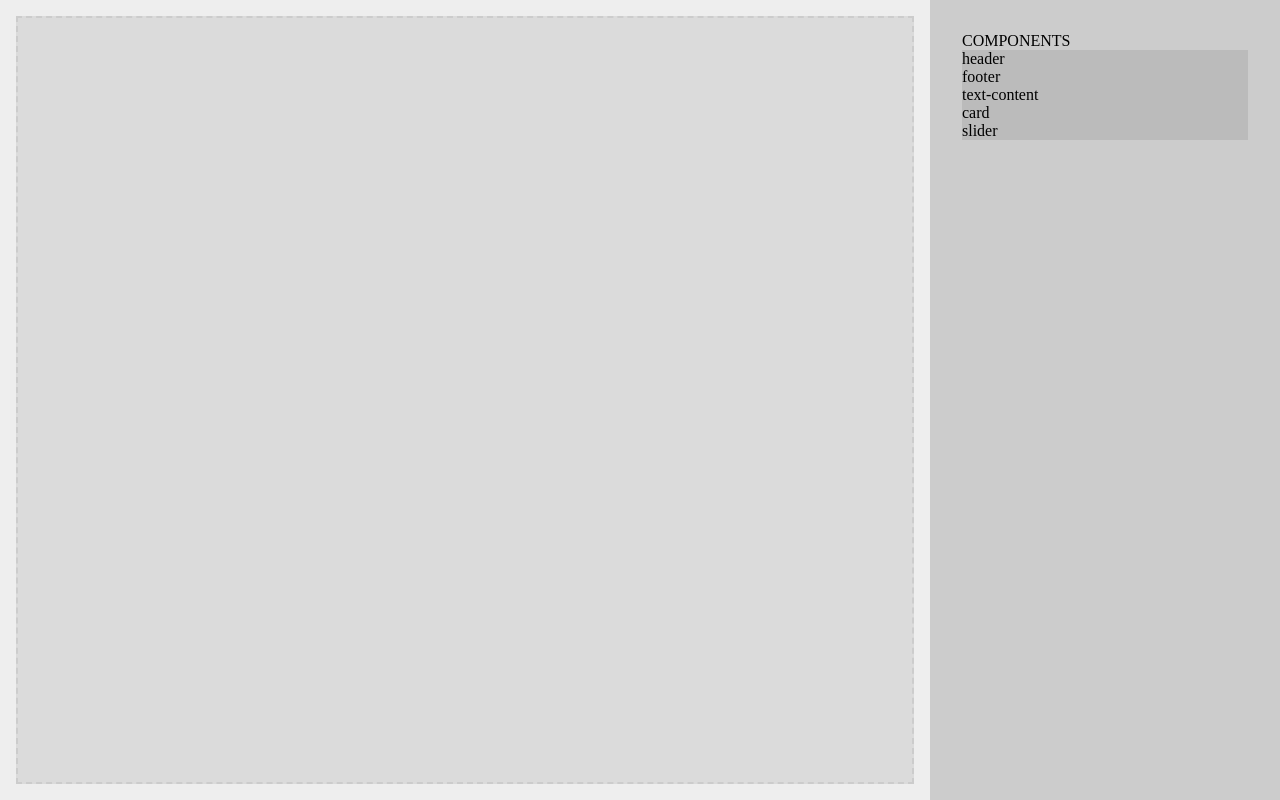
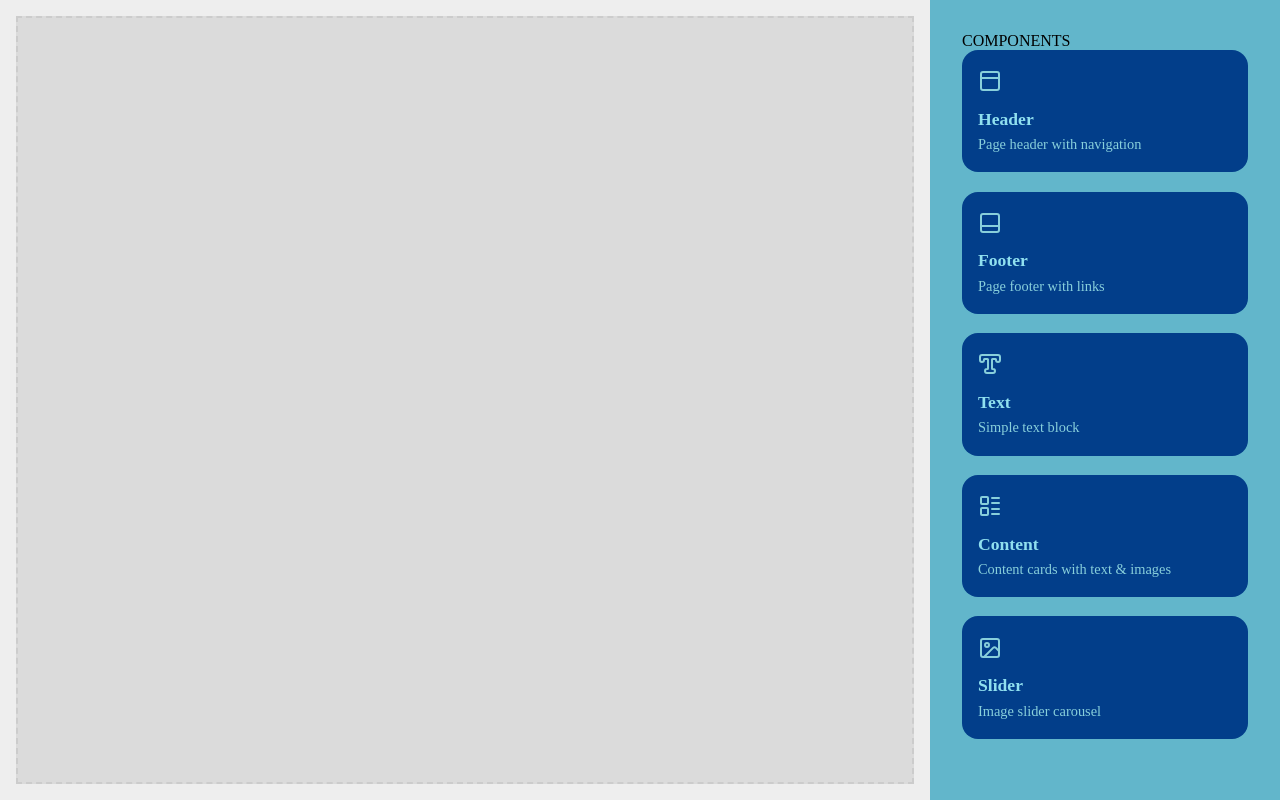
Before and after one commit to aliihsansenel/ist-care-case, a React (Vite) app: page / in a window 1280 px wide. Built offline with nearby package versions, Linux system fonts and the light colour scheme.

Commit message:
sidebar styling

```diff
--- a/package.json
+++ b/package.json
@@ -10,6 +10,7 @@
     "preview": "vite preview"
   },
   "dependencies": {
+    "lucide-react": "^0.556.0",
     "react": "^19.2.0",
     "react-contenteditable": "^3.3.7",
     "react-dom": "^19.2.0"
--- a/src/components/ComponentSelector.tsx
+++ b/src/components/ComponentSelector.tsx
@@ -17,7 +17,7 @@ const ComponentSelector = ({
 }: ElementData): React.ReactElement => {
   switch (type) {
     case "header":
-      return <Header key={id} elementId={id} />;
+      return <Header key={id} elementId={id} zIndex={zIndex} />;
     case "footer":
       return <Footer key={id} elementId={id} />;
     case "text-content":
@@ -29,7 +29,9 @@ const ComponentSelector = ({
     case "slider":
       return <Slider key={id} elementId={id} />;
     default:
-      return <Header elementId={id} />;
+      return (
+        <Card key={id} elementId={id} left={left} top={top} zIndex={zIndex} />
+      );
   }
 };
 
--- a/src/components/Draggable.tsx
+++ b/src/components/Draggable.tsx
@@ -1,9 +1,52 @@
+import { useRef } from "react";
+
+import {
+  Image,
+  LayoutList,
+  PanelBottom,
+  PanelTop,
+  TypeOutline,
+} from "lucide-react";
+
+import type { DraggableItemInfo, DraggableType } from "./types";
 import { overlapDetector } from "../utils/overlapDetector";
 
-const DraggableItem = ({ type }: { type: string }) => {
+const DraggableItems: Record<DraggableType, DraggableItemInfo> = {
+  header: {
+    icon: PanelTop,
+    title: "Header",
+    description: "Page header with navigation",
+  },
+  footer: {
+    icon: PanelBottom,
+    title: "Footer",
+    description: "Page footer with links",
+  },
+  "text-content": {
+    icon: TypeOutline,
+    title: "Text",
+    description: "Simple text block",
+  },
+  card: {
+    icon: LayoutList,
+    title: "Content",
+    description: "Content cards with text & images",
+  },
+  slider: {
+    icon: Image,
+    title: "Slider",
+    description: "Image slider carousel",
+  },
+};
+
+const DraggableItem = ({ type }: { type: DraggableType }) => {
+  const elementRef = useRef<HTMLDivElement | null>(null);
+  const item = DraggableItems[type];
+
   const handleDragStart = (e: React.DragEvent) => {
     e.dataTransfer.setData("elementData", JSON.stringify({ type }));
     document.body.classList.add("is-dragging");
+    elementRef.current?.classList.add("is-dragging");
 
     const preview = document.getElementById("preview") as HTMLElement | null;
     if (preview) {
@@ -13,6 +56,7 @@ const DraggableItem = ({ type }: { type: string }) => {
 
   const handleDragEnd = () => {
     document.body.classList.remove("is-dragging");
+    elementRef.current?.classList.remove("is-dragging");
     overlapDetector.end();
   };
 
@@ -22,16 +66,18 @@ const DraggableItem = ({ type }: { type: string }) => {
 
   return (
     <div
+      ref={elementRef}
       className="draggable-item"
       draggable={true}
       onDragStart={handleDragStart}
       onDragEnd={handleDragEnd}
       // onDrag={handleDrag}
-      style={{
-        backgroundColor: "#bbb",
-      }}
     >
-      {type}
+      <div>
+        <item.icon />
+      </div>
+      <div className="title">{item.title}</div>
+      <div className="desc">{item.description}</div>
     </div>
   );
 };
--- a/src/components/style/sidebar.css
+++ b/src/components/style/sidebar.css
@@ -1,11 +1,41 @@
 .sidebar {
-  background-color: #ccc;
+  background-color: #62b6cb;
 
   padding: 2em;
 }
 
 .draggable-item {
+  display: flex;
+  flex-direction: column;
+  row-gap: 0.4em;
+
+  padding: 1.2em 1em;
+  border-radius: 1em;
+
+  background-color: #023e8a;
   cursor: grab;
+  color: #88cfdb;
+}
+
+.draggable-item:hover {
+  background-color: #001845;
+}
+
+
+.draggable-item.is-dragging {
+  opacity: 0.5;
+}
+
+.draggable-item .title {
+  margin-top: 0.3em;
+  font-size: 1.1em;
+  font-weight: 800;
+
+  color: #90e0ef;
+}
+
+.draggable-item .desc {
+  font-size: 0.9em;
 }
 
 .sidebar .comps-title {
@@ -15,4 +45,6 @@
 .sidebar .comps-cont {
   display: flex;
   flex-direction: column;
+
+  row-gap: 1.2em;
 }
```
Also changed, not shown: src/components/types.d.ts (+16 -1 lines), 1 other file (tests, documents, lock files or other folders).
